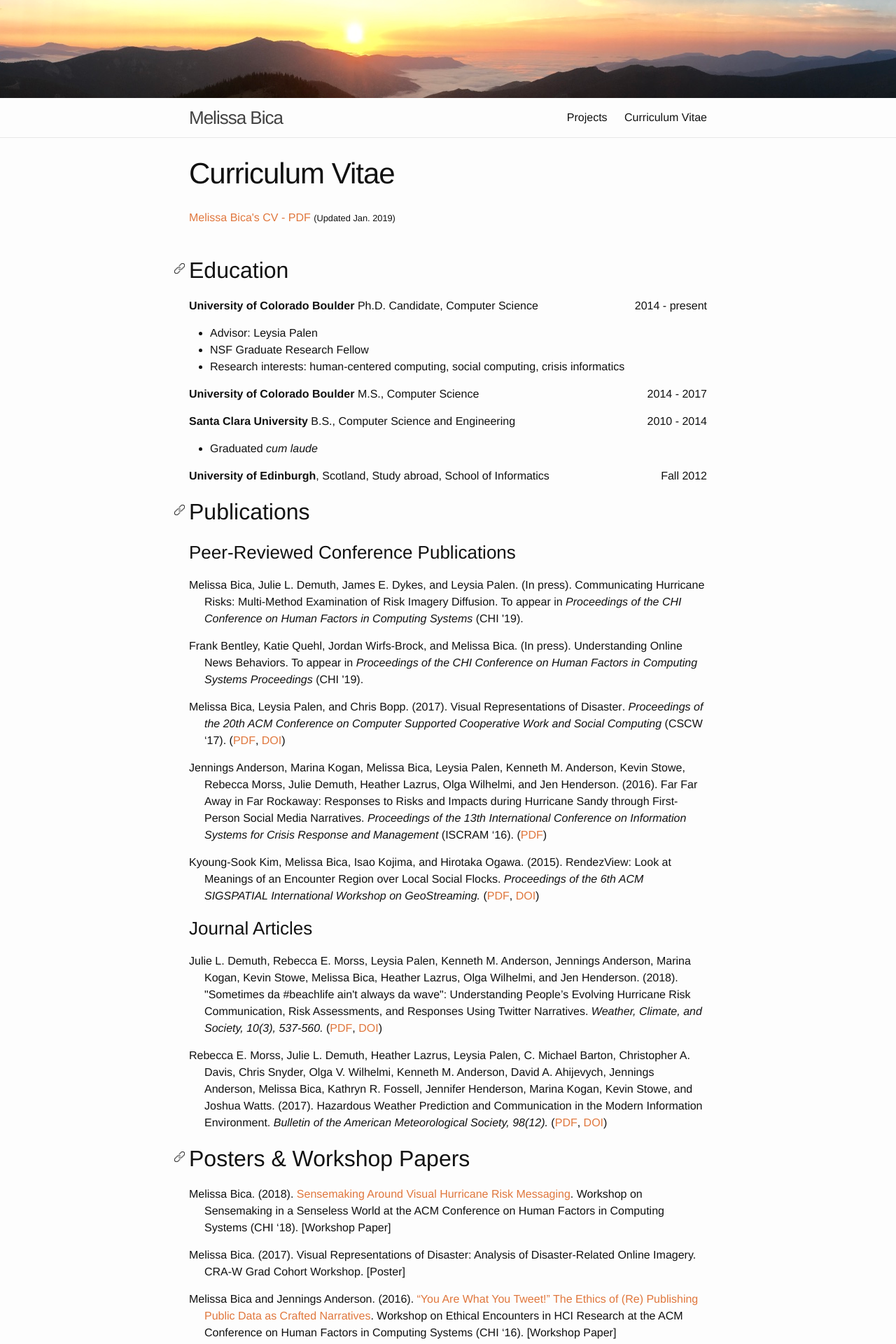
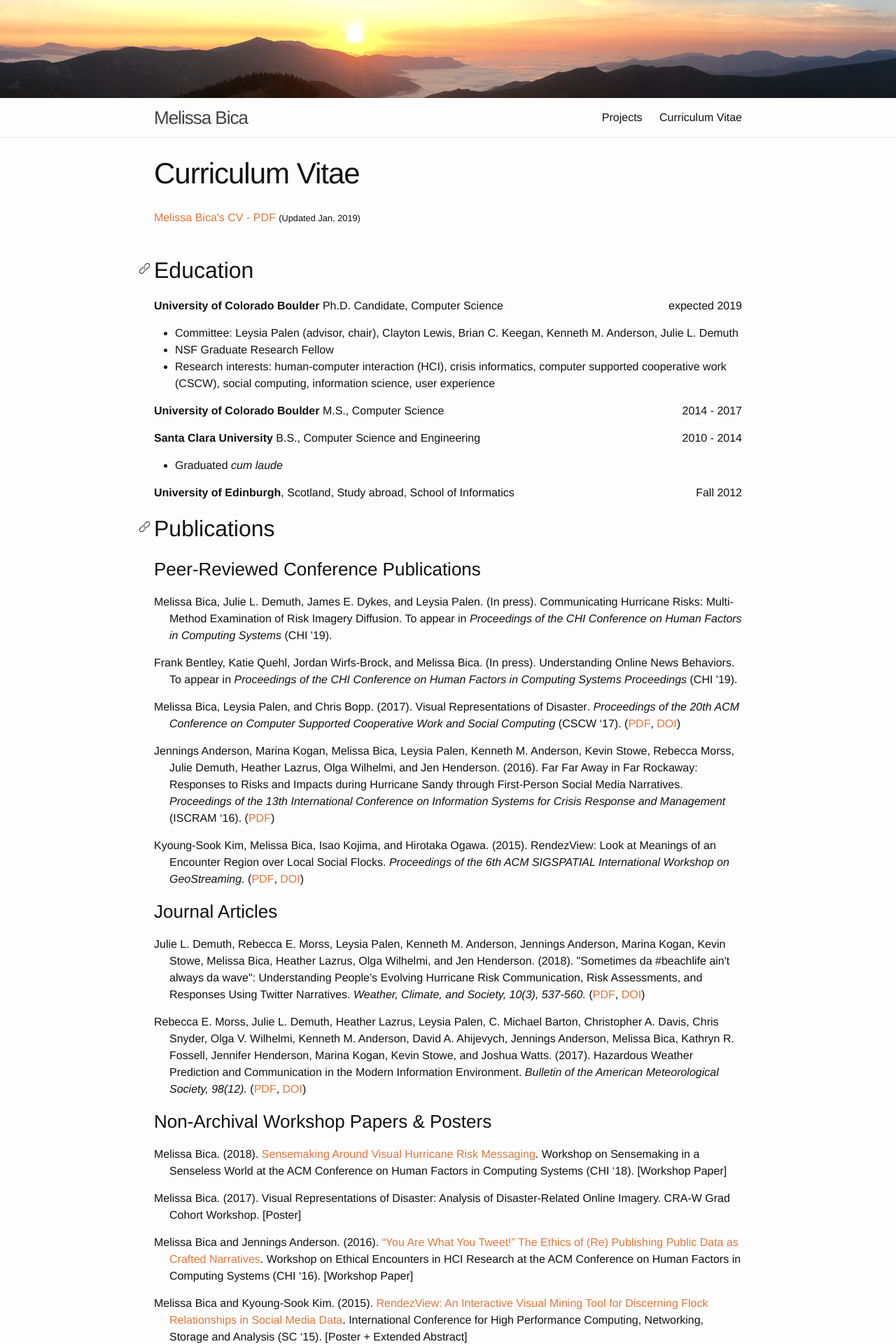
Before and after one commit to melissabica/melissabica.github.io, a Jekyll site: the page built from 3-cv.md, in a window 1280 px wide. Shown: the top 1920 px of the page at 70% size. Built offline with Jekyll 4.4.1, drawn with Linux system fonts in a browser that asks for light colours; nearby versions of some CDN libraries; comment, search, counter and statistics services are not loaded; some of the changed text lies outside the part shown.

Commit message:
updated website cv and made content wider

```diff
--- a/3-cv.md
+++ b/3-cv.md
@@ -13,12 +13,12 @@ permalink: /cv/
 
 <h2><a id="education" class="anchor" aria-hidden="true" href="#education"><img src="\assets\link.png" style="width:15px"></a>Education</h2>
 
-<p class="alignright">2014 - present</p>
+<p class="alignright">expected 2019</p>
 **University of Colorado Boulder**  Ph.D. Candidate, Computer Science
 
-* Advisor: Leysia Palen
+* Committee: Leysia Palen (advisor, chair), Clayton Lewis, Brian C. Keegan, Kenneth M. Anderson, Julie L. Demuth
 * NSF Graduate Research Fellow
-* Research interests: human-centered computing, social computing, crisis informatics
+* Research interests: human-computer interaction (HCI), crisis informatics, computer supported cooperative work (CSCW), social computing, information science, user experience
 
 <p class="alignright">2014 - 2017</p>
 **University of Colorado Boulder**  M.S., Computer Science
@@ -56,9 +56,7 @@ permalink: /cv/
 <p class="hangingindent">Rebecca E. Morss, Julie L. Demuth, Heather Lazrus, Leysia Palen, C. Michael Barton, Christopher A. Davis, Chris Snyder, Olga V. Wilhelmi, Kenneth M. Anderson, David A. Ahijevych, Jennings Anderson, Melissa Bica, Kathryn R. Fossell, Jennifer Henderson, Marina Kogan, Kevin Stowe, and Joshua Watts. (2017). <span class="bolder">Hazardous Weather Prediction and Communication in the Modern Information Environment.</span> <span class="proceedings">Bulletin of the American Meteorological Society, 98(12).</span> (<a href="/assets/files/bams-d-16-0058.1.pdf" target="_blank" class="bolder">PDF</a>, <a href="http://journals.ametsoc.org/doi/abs/10.1175/BAMS-D-16-0058.1" target="_blank" class="bolder">DOI</a>)</p>
 
 
-
-
-<h2><a id="posters-workshop-papers" class="anchor" aria-hidden="true" href="#posters-workshop-papers"><img src="\assets\link.png" style="width:15px"></a>Posters & Workshop Papers</h2>
+<h3><a id="posters-workshop-papers" class="anchor" aria-hidden="true" href="#posters-workshop-papers"><img src="\assets\link.png" style="width:15px"></a>Non-Archival Workshop Papers & Posters</h3>
 
 <p class="hangingindent">Melissa Bica. (2018). <a href="https://drive.google.com/file/d/1B1R0Qq0GGhkKwS0_EwpiXRICuYpeaIlR/view" target="_blank">Sensemaking Around Visual Hurricane Risk Messaging</a>. Workshop on Sensemaking in a Senseless World at the ACM Conference on Human Factors in Computing Systems (CHI ‘18). [Workshop Paper]</p>
 
@@ -105,7 +103,7 @@ OSDC PIRE Fellow
 * Implemented an interactive data visualization interface in JavaScript, HTML, and CSS, called RendezView, for structuring geo-referenced social media data.
 
 <p class="alignright">Feb. – Dec. 2013</p>
-<p class="nospace"><span class="bold">Santa Clara University Center for Science, Technology, & Society and Anudip</span>, Kolkata, India </p>
+<p class="nospace"><span class="bold">Santa Clara University Center for Science, Technology, & Society and Anudip Foundation</span>, Kolkata, India and Santa Clara, CA, USA</p>
 Global Social Benefit Fellow
 
 * Conducted research for social enterprises Anudip and iMerit as part of this 9 month, academic action research fellowship including seven weeks of field work in Kolkata, India.
@@ -180,14 +178,14 @@ Richard Tapia Celebration of Diversity in Computing Scholarship
 
 
 
-<h2><a id="service" class="anchor" aria-hidden="true" href="#service"><img src="\assets\link.png" style="width:15px"></a>Service</h2>
+<h2><a id="service" class="anchor" aria-hidden="true" href="#service"><img src="\assets\link.png" style="width:15px"></a>Academic Service</h2>
 **Peer-Reviewing**
 
 * ACM Conference on Human Factors in Computing Systems (CHI)
 * ACM Conference on Computer-Supported Cooperative Work and Social Computing (CSCW)
 * International Journal of Disaster Risk Reduction
 * ACM Transactions on Information Systems
-* Information Systems for Crisis Response and Management
+* International Conference on Information Systems for Crisis Response and Management (ISCRAM)
 * Weather, Climate and Society
 
 
--- a/css/main.scss
+++ b/css/main.scss
@@ -38,7 +38,7 @@ $border4-teal:			#38a0a9;
 $border4-blue:			#647dc4; //lightened
 
 // Width of the content area
-$content-width:    800px;
+$content-width:    900px;
 
 $on-palm:          600px;
 $on-laptop:        800px;
```
Also changed, not shown: 1 other file.
